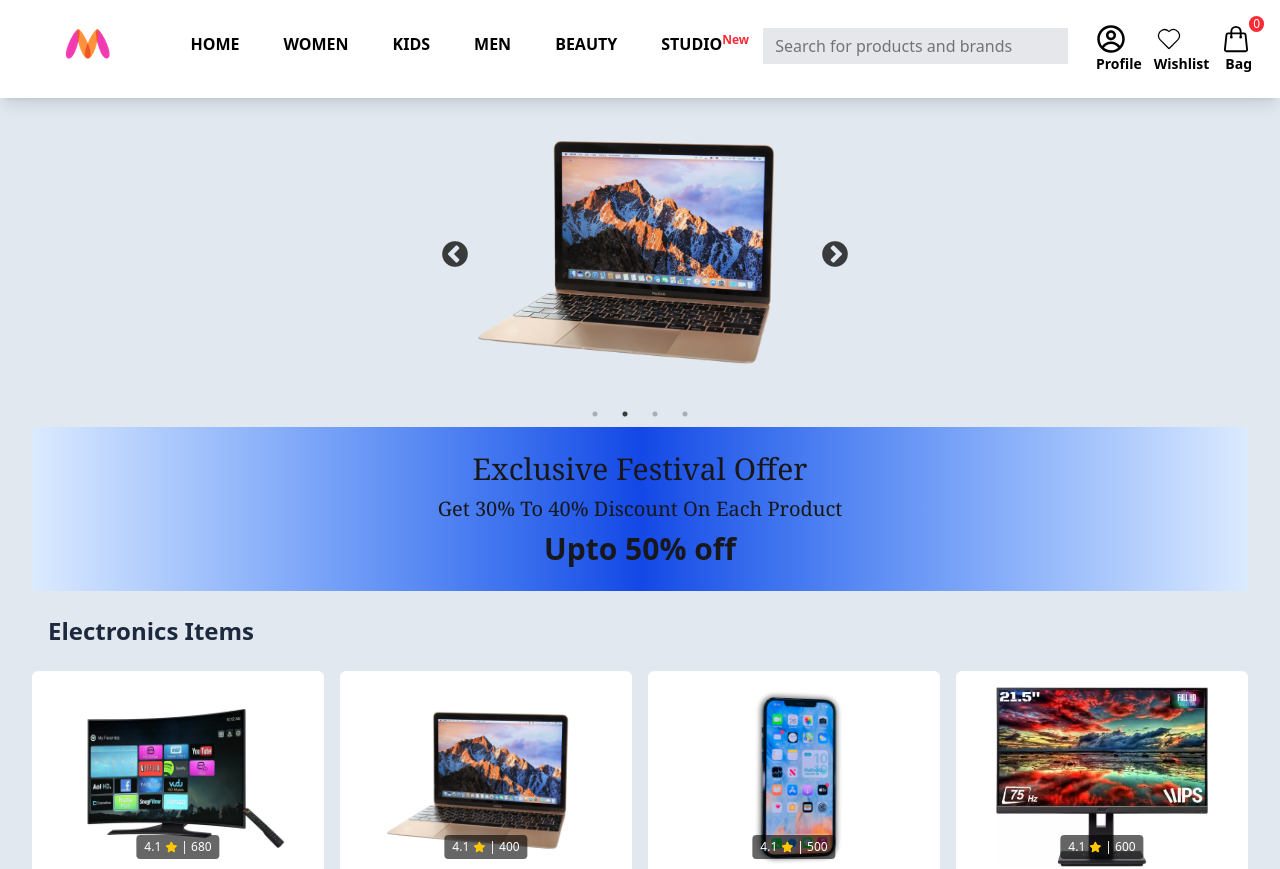
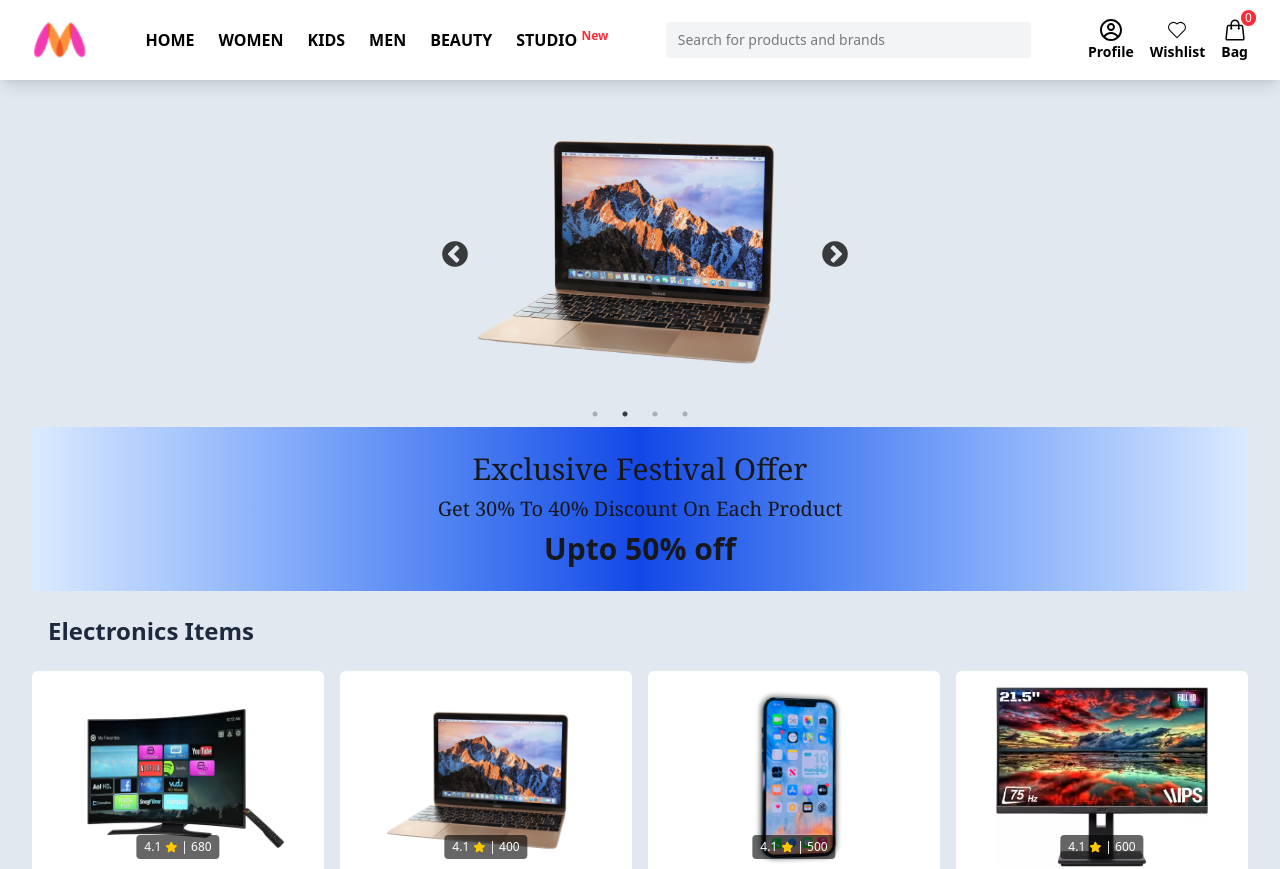
Before and after one commit to Deep200207/myntra-clone, a React (Vite) app: page / in a window 1280 px wide. Shown: the top 869 px of the page. Built offline with nearby package versions, Linux system fonts and the light colour scheme.

Commit message:
Update Header.jsx

```diff
--- a/src/Components/Header.jsx
+++ b/src/Components/Header.jsx
@@ -1,47 +1,105 @@
-import React from 'react'
+import React, { useState } from 'react';
 import { CgProfile } from "react-icons/cg";
 import { CiHeart } from "react-icons/ci";
+import { HiOutlineShoppingBag } from "react-icons/hi2";
+import { HiOutlineMenuAlt3, HiX } from "react-icons/hi";
+import { Link } from 'react-router-dom';
 import logo from "../assets/myntra_log.png";
-import { HiOutlineShoppingBag } from "react-icons/hi2";
-import { Link } from 'react-router-dom';
 import { useCart } from '../Home/cartContext';
 
 function Header() {
-  const {cartItems} =useCart();
+  const { cartItems } = useCart();
+  const [menuOpen, setMenuOpen] = useState(false);
+
   return (
-    <div className='flex bg-white shadow-lg fixed z-50 w-full px-6'>
-      <div className='text-2xl font-bold py-5 px-10 w-[15%]'>
-        <img src={logo} />
+    <header className='bg-white shadow-lg fixed z-50 w-full'>
+      <div className='flex justify-between items-center px-4 py-3 md:px-8'>
+        {/* Logo */}
+        <div className='flex items-center'>
+          <img src={logo} alt="Logo" className='w-10 md:w-14' />
         </div>
-      <div className='flex space-x-11 text-black font-semibold w-[40%]'>
-        <Link to='/home' className='hover:border-b-3  border-blue-800 py-8 cursor-pointer'>HOME</Link>
-        <div className='hover:border-b-3 border-blue-800 py-8 cursor-pointer'>WOMEN</div>
-        <div className='hover:border-b-3 border-orange-400 py-8 cursor-pointer'>KIDS</div>
-        <div className='hover:border-b-3 border-blue-800 py-8 cursor-pointer'>MEN</div>
-        <h1 className='hover:border-b-3 border-blue-800 py-8 cursor-pointer'>BEAUTY</h1>
-        <h1 className='hover:border-b-3 border-pink-500 py-8 cursor-pointer'>STUDIO<sup className='text-red-500'>New</sup></h1>
+
+        {/* Hamburger Menu Icon */}
+        <div className="md:hidden text-3xl text-black cursor-pointer" onClick={() => setMenuOpen(!menuOpen)}>
+          {menuOpen ? <HiX /> : <HiOutlineMenuAlt3 />}
         </div>
-      <div className='ml-20 mr-7 py-7 w-[30%] text-black'>
-        <input className="px-3 h-9 w-full outline-none bg-gray-200" type="text" placeholder="Search for products and brands" />
+
+        {/* Main Nav */}
+        <nav className='hidden md:flex space-x-6 text-black font-semibold'>
+          <Link to='/home' className='hover:text-blue-700'>HOME</Link>
+          <div className='hover:text-blue-700'>WOMEN</div>
+          <div className='hover:text-blue-700'>KIDS</div>
+          <div className='hover:text-blue-700'>MEN</div>
+          <div className='hover:text-blue-700'>BEAUTY</div>
+          <div className='hover:text-pink-600'>STUDIO <sup className='text-red-500'>New</sup></div>
+        </nav>
+
+        {/* Search Bar */}
+        <div className='hidden md:block w-[30%]'>
+          <input
+            className="px-3 py-2 w-full outline-none text-black bg-gray-100 rounded text-sm"
+            type="text"
+            placeholder="Search for products and brands"
+          />
         </div>
-      <div className='flex space-x-3 py-6 w-[15%]  justify-end '>
-        <div className=' cursor-pointer'>
-          <CgProfile className='text-3xl text-black' />
+
+        {/* Icons Section */}
+        <div className='hidden md:flex space-x-4 items-center'>
+          <div className='text-center cursor-pointer'>
+            <CgProfile className='text-2xl text-black mx-auto' />
             <div className='text-sm font-bold text-black'>Profile</div>
           </div>
-        <div className='cursor-pointer'>
-          <CiHeart className='text-3xl text-black' />
-          <div className='text-sm text-black font-bold'>Wishlist</div>
+          <div className='text-center cursor-pointer'>
+            <CiHeart className='text-2xl text-black mx-auto' />
+            <div className='text-sm font-bold text-black'>Wishlist</div>
           </div>
-        <Link to='/cart' className="relative cursor-pointer">
-          <div className="absolute -top-2 -right-2  bg-red-500 text-white text-xs px-1 rounded-full">{cartItems.length}</div>
-          <HiOutlineShoppingBag className="text-3xl text-black" />
-          <div className="px-1 text-sm font-bold text-black">Bag</div>
+          <Link to='/cart' className='relative text-center cursor-pointer'>
+            <div className='absolute -top-2 -right-2 bg-red-500 text-white text-xs px-1 rounded-full'>
+              {cartItems.length}
+            </div>
+            <HiOutlineShoppingBag className='text-2xl text-black mx-auto' />
+            <div className='text-sm font-bold text-black'>Bag</div>
           </Link>
         </div>
-
       </div>
 
-  )
+      {/* Mobile Menu */}
+      {menuOpen && (
+        <div className='md:hidden px-4 pb-4'>
+          <div className='flex flex-col space-y-3 font-semibold text-black'>
+            <Link to='/home' className='hover:text-blue-700'>HOME</Link>
+            <div className='hover:text-blue-700'>WOMEN</div>
+            <div className='hover:text-blue-700'>KIDS</div>
+            <div className='hover:text-blue-700'>MEN</div>
+            <div className='hover:text-blue-700'>BEAUTY</div>
+            <div className='hover:text-pink-600'>STUDIO <sup className='text-red-500'>New</sup></div>
+            <input
+              className="px-3 py-2 w-full outline-none bg-gray-100 rounded text-sm mt-2"
+              type="text"
+              placeholder="Search products & brands"
+            />
+            <div className='flex justify-between pt-3'>
+              <div className='text-center'>
+                <CgProfile className='text-2xl text-black mx-auto' />
+                <div className='text-xs font-semibold'>Profile</div>
+              </div>
+              <div className='text-center'>
+                <CiHeart className='text-2xl text-black mx-auto' />
+                <div className='text-xs font-semibold'>Wishlist</div>
+              </div>
+              <Link to='/cart' className='relative text-center'>
+                <div className='absolute -top-2 -right-2 bg-red-500 text-white text-xs px-1 rounded-full'>
+                  {cartItems.length}
+                </div>
+                <HiOutlineShoppingBag className='text-2xl text-black mx-auto' />
+                <div className='text-xs font-semibold'>Bag</div>
+              </Link>
+            </div>
+          </div>
+        </div>
+      )}
+    </header>
+  );
 }
+
 export default Header;
```
Lines whose indentation alone changed are shown as unchanged.
